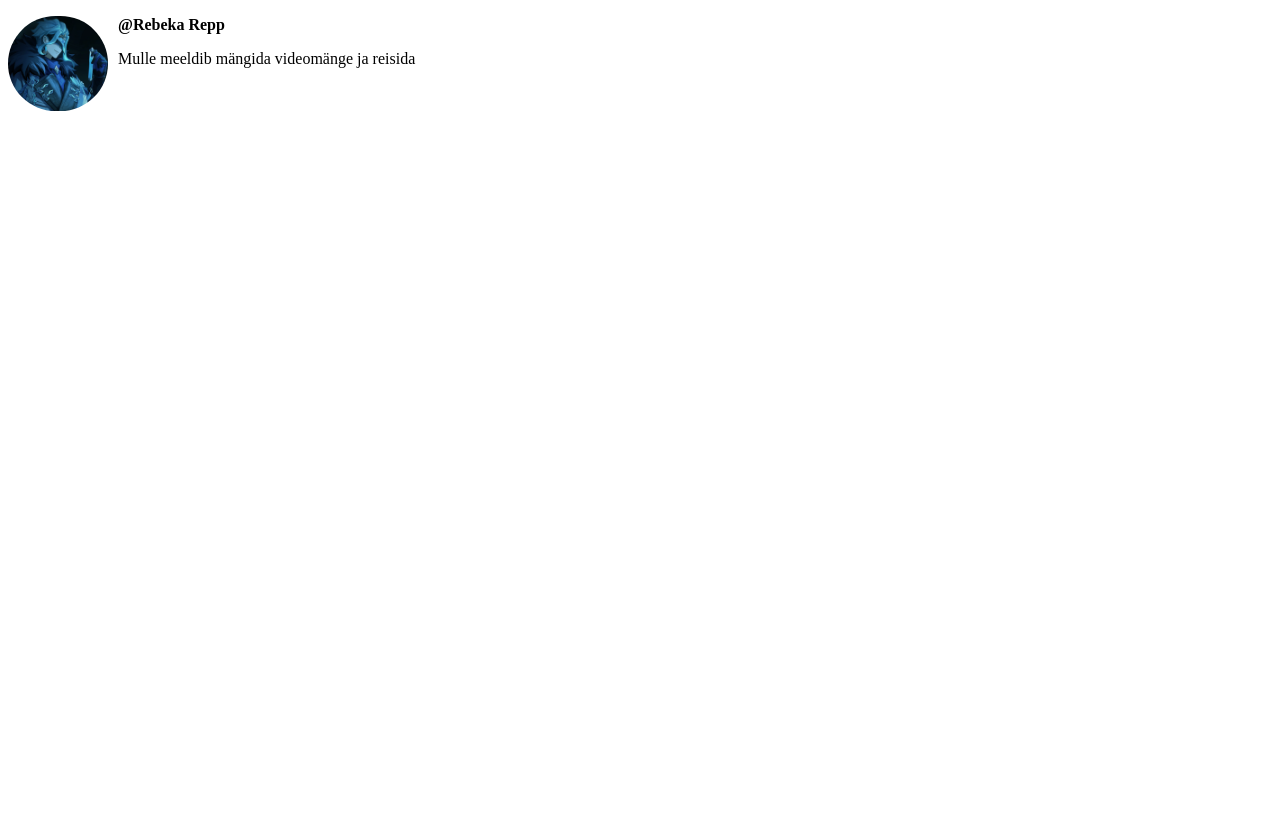
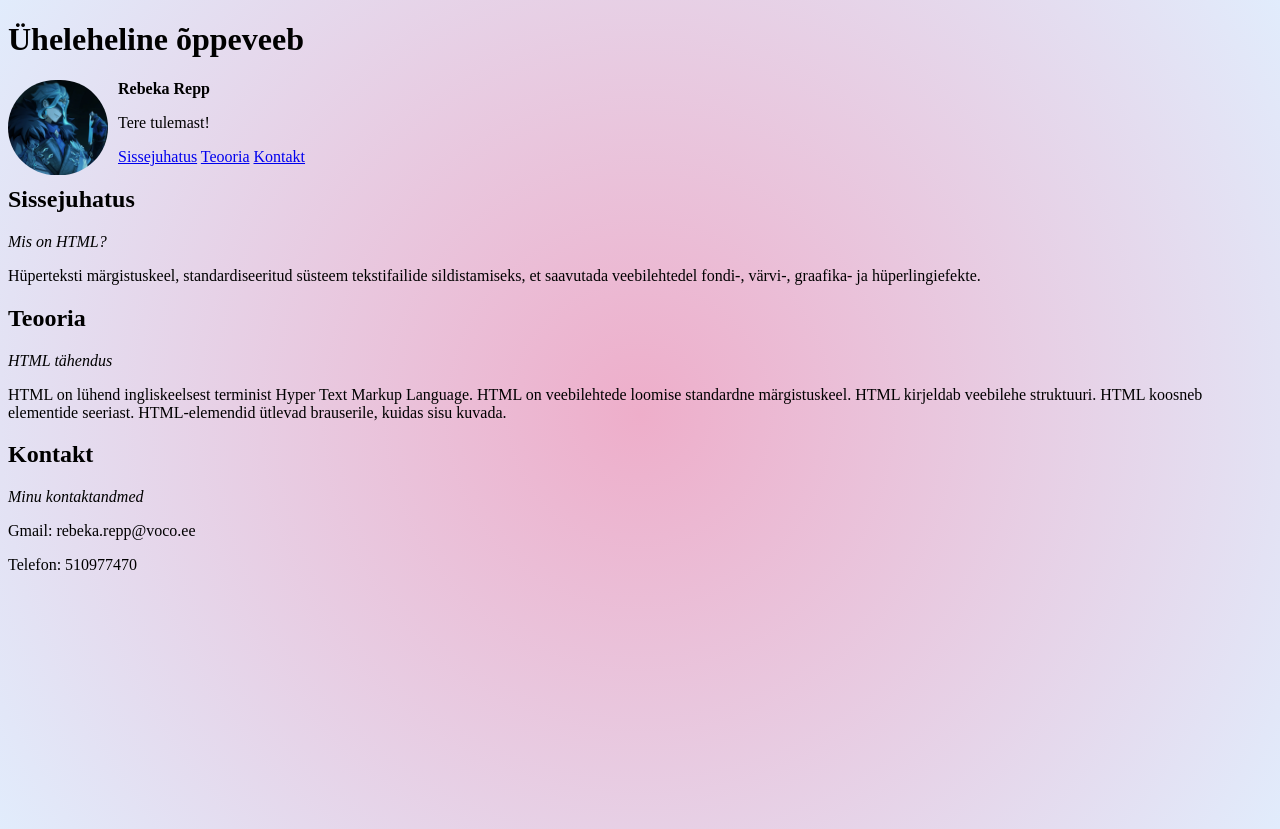
Before and after one commit to rebekarepp/Yheleheline_Oppeveeb_HTML, a plain HTML site: page index.html in a window 1280 px wide. Before the commit the page ends 800 px from the top, so only its background shows below. Drawn offline with Linux system fonts and the light colour scheme.

Commit message:
uheleheline in progress

```diff
--- /dev/null
+++ b/CSS/background.css
@@ -0,0 +1,6 @@
+
+body {
+    height: 100vh;
+     background-color: #EEAECA;
+    background: radial-gradient(circle, rgba(238,174,202,1) 0%, rgba(225,236,252,1) 100%);
+}
--- a/index.html
+++ b/index.html
@@ -1,14 +1,47 @@
 <!DOCTYPE html>
 <html lang="et">
-  <head>
+</head>
     <meta charset="UTF-8">
     <meta name="viewport" content="width=device-width, initial-scale=1.0">
-    <link rel="stylesheet" href="CSS/styles.css">
-    <title>Üheleheline õppeveeb</title>
-  </head>
+    <meta name="keywords" content="HTML, CSS">
+    <meta name="description" content="...">
+   <title>Üheleheline õppeveeb</title>
+   <link rel="stylesheet" href="CSS/styles.css">
+  <head>
+    <main>
+    <h1>Üheleheline õppeveeb</h1>
+  </main>
   <body>
     <img src="images/dottore.png" alt="ilus mees" />
-    <p class="username">@Rebeka Repp</p>
-    <p>Mulle meeldib mängida videomänge ja reisida</p>
+    <p class="username">Rebeka Repp</p>
+    <p>Tere tulemast!</p>
   </body>
+  <header>
+    <nav aria-label="Põhinavigatsioon">
+      <a href="#sissejuhatus">Sissejuhatus</a>
+      <a href="#teooria">Teooria</a>
+      <a href="#kontakt">Kontakt</a>
+    </nav>
+  </header>
+  <main>
+    <section id="sissejuhatus">
+      <h2>Sissejuhatus</h2>
+      <p><em>Mis on HTML?</em></p>
+      <p>Hüperteksti märgistuskeel, standardiseeritud süsteem tekstifailide sildistamiseks, et saavutada veebilehtedel fondi-, värvi-, graafika- ja hüperlingiefekte.</p>
+    </section>
+    <section id="teooria">
+      <h2>Teooria</h2>
+      <p><em>HTML tähendus</em></p>
+      <p>HTML on lühend ingliskeelsest terminist Hyper Text Markup Language. HTML on veebilehtede loomise standardne märgistuskeel. HTML kirjeldab veebilehe struktuuri. HTML koosneb elementide seeriast. HTML-elemendid ütlevad brauserile, kuidas sisu kuvada.</p>
+    </section>
+    <section id="kontakt">
+      <h2>Kontakt</h2>
+      <p><em>Minu kontaktandmed</em></p>
+      <p>Gmail: rebeka.repp@voco.ee</p>
+      <p>Telefon: 510977470</p>
+    </section>
+    <head>
+      <link rel="stylesheet" href="CSS/background.css">
+    </head>
+  </main>
 </html>
```
Also changed, not shown: CSS/styles.css (line endings or trailing spaces).
